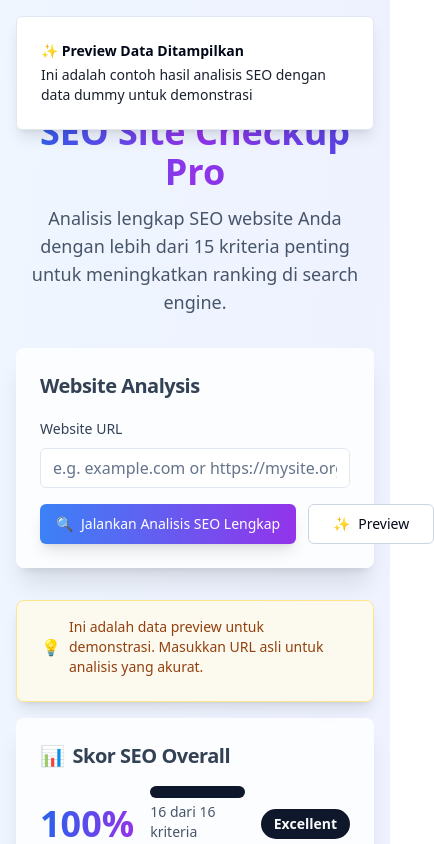
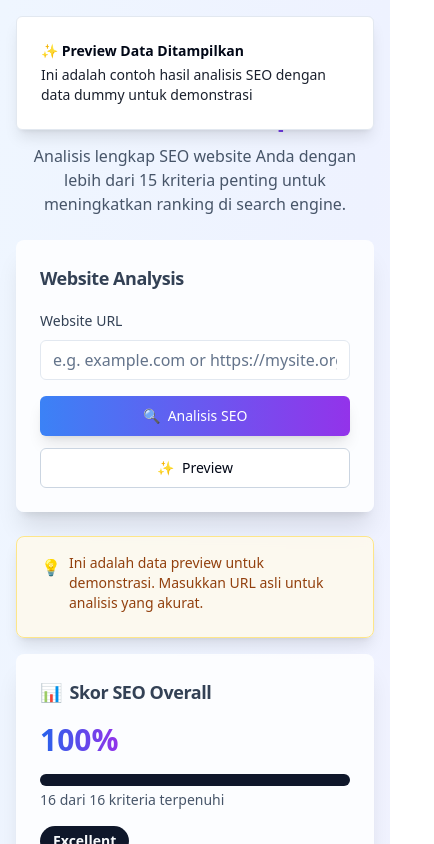
Before and after one commit to rfq13/seo-wizard-insights-check, a React (Vite) app: page /seo-checkup in a window 390 px wide. Both pictures are taken after a click on the button "✨ Preview". Shown: the top 844 px of the page, 434 px wide, since content can reach past the window. Built offline with nearby package versions, Linux system fonts and the light colour scheme.

Commit message:
Fix: Ensure responsive design
Make the SEO Checkup page responsive across different screen sizes.

```diff
--- a/src/pages/SeoCheckup.tsx
+++ b/src/pages/SeoCheckup.tsx
@@ -328,24 +328,24 @@ export default function SeoCheckup() {
   return (
     <div className="min-h-screen bg-gradient-to-br from-blue-50 via-indigo-50 to-purple-50 dark:from-slate-900 dark:via-slate-800 dark:to-slate-900 flex flex-col items-center px-4 py-8">
       <ThemeToggle />
-      <div className="max-w-4xl w-full mx-auto">
+      <div className="max-w-6xl w-full mx-auto">
         {/* Header Section */}
-        <div className="text-center mb-8 animate-fade-in">
-          <div className="inline-flex items-center justify-center w-16 h-16 bg-gradient-to-r from-blue-500 to-purple-600 rounded-2xl mb-4 shadow-lg">
-            <span className="text-2xl">🚀</span>
+        <div className="text-center mb-6 md:mb-8 animate-fade-in">
+          <div className="inline-flex items-center justify-center w-12 h-12 md:w-16 md:h-16 bg-gradient-to-r from-blue-500 to-purple-600 rounded-2xl mb-4 shadow-lg">
+            <span className="text-xl md:text-2xl">🚀</span>
           </div>
-          <h1 className="text-4xl md:text-5xl font-bold bg-gradient-to-r from-blue-600 via-purple-600 to-indigo-600 bg-clip-text text-transparent mb-3">
+          <h1 className="text-3xl md:text-4xl lg:text-5xl font-bold bg-gradient-to-r from-blue-600 via-purple-600 to-indigo-600 bg-clip-text text-transparent mb-3">
             SEO Site Checkup Pro
           </h1>
-          <p className="text-lg text-slate-600 dark:text-slate-300 max-w-md mx-auto">
+          <p className="text-base md:text-lg text-slate-600 dark:text-slate-300 max-w-md mx-auto px-4">
             Analisis lengkap SEO website Anda dengan lebih dari 15 kriteria penting untuk meningkatkan ranking di search engine.
           </p>
         </div>
 
         {/* Form Card */}
-        <Card className="mb-8 shadow-xl border-0 bg-white/80 dark:bg-slate-800/80 backdrop-blur-sm">
+        <Card className="mb-6 md:mb-8 shadow-xl border-0 bg-white/80 dark:bg-slate-800/80 backdrop-blur-sm">
           <CardHeader className="pb-4">
-            <CardTitle className="text-xl text-slate-700 dark:text-slate-200">Website Analysis</CardTitle>
+            <CardTitle className="text-lg md:text-xl text-slate-700 dark:text-slate-200">Website Analysis</CardTitle>
           </CardHeader>
           <CardContent>
             <form onSubmit={handleCheck} className="space-y-4">
@@ -363,7 +363,7 @@ export default function SeoCheckup() {
                   className="mt-2 border-slate-200 dark:border-slate-600 focus:border-blue-500 focus:ring-blue-500"
                 />
               </div>
-              <div className="flex gap-3">
+              <div className="flex flex-col sm:flex-row gap-3">
                 <Button
                   type="submit"
                   disabled={loading}
@@ -372,12 +372,14 @@ export default function SeoCheckup() {
                   {loading ? (
                     <div className="flex items-center gap-2">
                       <div className="w-4 h-4 border-2 border-white/30 border-t-white rounded-full animate-spin"></div>
-                      Menganalisis...
+                      <span className="hidden sm:inline">Menganalisis...</span>
+                      <span className="sm:hidden">Analisis...</span>
                     </div>
                   ) : (
                     <div className="flex items-center gap-2">
                       <span>🔍</span>
-                      Jalankan Analisis SEO Lengkap
+                      <span className="hidden sm:inline">Jalankan Analisis SEO Lengkap</span>
+                      <span className="sm:hidden">Analisis SEO</span>
                     </div>
                   )}
                 </Button>
@@ -386,7 +388,7 @@ export default function SeoCheckup() {
                   onClick={handlePreview}
                   disabled={loading}
                   variant="outline"
-                  className="px-6 border-slate-300 dark:border-slate-600 hover:bg-slate-50 dark:hover:bg-slate-700 transition-all duration-200"
+                  className="sm:px-6 border-slate-300 dark:border-slate-600 hover:bg-slate-50 dark:hover:bg-slate-700 transition-all duration-200"
                 >
                   <div className="flex items-center gap-2">
                     <span>✨</span>
@@ -402,8 +404,8 @@ export default function SeoCheckup() {
         {showPreview && (
           <Card className="mb-4 animate-fade-in shadow-lg border-amber-200 dark:border-amber-800 bg-amber-50/80 dark:bg-amber-900/20 backdrop-blur-sm">
             <CardContent className="pt-4">
-              <div className="flex items-center gap-2 text-amber-800 dark:text-amber-200">
-                <span>💡</span>
+              <div className="flex items-start gap-2 text-amber-800 dark:text-amber-200">
+                <span className="mt-0.5">💡</span>
                 <span className="text-sm font-medium">
                   Ini adalah data preview untuk demonstrasi. Masukkan URL asli untuk analisis yang akurat.
                 </span>
@@ -414,19 +416,19 @@ export default function SeoCheckup() {
 
         {/* SEO Score Card */}
         {seoScore && (
-          <Card className="mb-8 animate-fade-in shadow-xl border-0 bg-white/80 dark:bg-slate-800/80 backdrop-blur-sm">
+          <Card className="mb-6 md:mb-8 animate-fade-in shadow-xl border-0 bg-white/80 dark:bg-slate-800/80 backdrop-blur-sm">
             <CardHeader className="pb-4">
-              <CardTitle className="text-xl text-slate-700 dark:text-slate-200 flex items-center gap-2">
+              <CardTitle className="text-lg md:text-xl text-slate-700 dark:text-slate-200 flex items-center gap-2">
                 <span>📊</span>
                 Skor SEO Overall
               </CardTitle>
             </CardHeader>
             <CardContent>
-              <div className="flex items-center gap-4 mb-4">
-                <div className="text-4xl font-bold bg-gradient-to-r from-blue-600 to-purple-600 bg-clip-text text-transparent">
+              <div className="flex flex-col sm:flex-row items-start sm:items-center gap-4 mb-4">
+                <div className="text-3xl md:text-4xl font-bold bg-gradient-to-r from-blue-600 to-purple-600 bg-clip-text text-transparent">
                   {seoScore.percentage}%
                 </div>
-                <div className="flex-1">
+                <div className="flex-1 w-full sm:w-auto">
                   <Progress value={seoScore.percentage} className="h-3" />
                   <p className="text-sm text-slate-600 dark:text-slate-400 mt-1">
                     {seoScore.score} dari {seoScore.total} kriteria terpenuhi
@@ -450,11 +452,11 @@ export default function SeoCheckup() {
 
         {/* Results Section - Grouped by Category */}
         {groupedResults && (
-          <div className="space-y-6 animate-fade-in">
+          <div className="space-y-4 md:space-y-6 animate-fade-in">
             {Object.entries(groupedResults).map(([category, categoryResults]) => (
               <Card key={category} className="shadow-xl border-0 bg-white/80 dark:bg-slate-800/80 backdrop-blur-sm">
                 <CardHeader className="pb-4">
-                  <CardTitle className="text-lg text-slate-700 dark:text-slate-200 flex items-center gap-2">
+                  <CardTitle className="text-base md:text-lg text-slate-700 dark:text-slate-200 flex items-center gap-2">
                     <span>
                       {category === "Basic" && "🔒"}
                       {category === "Performance" && "⚡"}
@@ -476,13 +478,13 @@ export default function SeoCheckup() {
                   </CardTitle>
                 </CardHeader>
                 <CardContent>
-                  <div className="overflow-hidden rounded-lg border border-slate-200 dark:border-slate-600">
+                  <div className="overflow-x-auto rounded-lg border border-slate-200 dark:border-slate-600">
                     <Table>
                       <TableHeader>
                         <TableRow className="bg-gradient-to-r from-slate-50 to-slate-100 dark:from-slate-700 dark:to-slate-600">
-                          <TableHead className="font-semibold text-slate-700 dark:text-slate-200">Check</TableHead>
-                          <TableHead className="font-semibold text-slate-700 dark:text-slate-200">Result</TableHead>
-                          <TableHead className="font-semibold text-slate-700 dark:text-slate-200">Status</TableHead>
+                          <TableHead className="font-semibold text-slate-700 dark:text-slate-200 text-sm md:text-base min-w-[120px]">Check</TableHead>
+                          <TableHead className="font-semibold text-slate-700 dark:text-slate-200 text-sm md:text-base min-w-[150px]">Result</TableHead>
+                          <TableHead className="font-semibold text-slate-700 dark:text-slate-200 text-sm md:text-base min-w-[100px]">Status</TableHead>
                         </TableRow>
                       </TableHeader>
                       <TableBody>
@@ -495,23 +497,25 @@ export default function SeoCheckup() {
                                 : "bg-gradient-to-r from-red-50 to-rose-50 dark:from-red-900/20 dark:to-rose-900/20 border-l-4 border-l-red-500"
                             } hover:opacity-80 transition-opacity`}
                           >
-                            <TableCell className="font-medium text-slate-700 dark:text-slate-200">{row.label}</TableCell>
-                            <TableCell className="text-slate-600 dark:text-slate-300">{row.value}</TableCell>
-                            <TableCell>
-                              <span className={`inline-flex items-center gap-2 px-3 py-1.5 rounded-full text-sm font-semibold ${
+                            <TableCell className="font-medium text-slate-700 dark:text-slate-200 text-sm md:text-base p-3 md:p-4">{row.label}</TableCell>
+                            <TableCell className="text-slate-600 dark:text-slate-300 text-sm md:text-base p-3 md:p-4 break-words">{row.value}</TableCell>
+                            <TableCell className="p-3 md:p-4">
+                              <span className={`inline-flex items-center gap-1.5 md:gap-2 px-2 md:px-3 py-1 md:py-1.5 rounded-full text-xs md:text-sm font-semibold ${
                                 row.ok
                                   ? "bg-emerald-100 text-emerald-800 dark:bg-emerald-900/50 dark:text-emerald-200"
                                   : "bg-red-100 text-red-800 dark:bg-red-900/50 dark:text-red-200"
                               }`}>
                                 {row.ok ? (
                                   <>
-                                    <CheckCircle className="w-4 h-4" />
-                                    Pass
+                                    <CheckCircle className="w-3 h-3 md:w-4 md:h-4" />
+                                    <span className="hidden sm:inline">Pass</span>
+                                    <span className="sm:hidden">✓</span>
                                   </>
                                 ) : (
                                   <>
-                                    <AlertTriangle className="w-4 h-4" />
-                                    Warn
+                                    <AlertTriangle className="w-3 h-3 md:w-4 md:h-4" />
+                                    <span className="hidden sm:inline">Warn</span>
+                                    <span className="sm:hidden">!</span>
                                   </>
                                 )}
                               </span>
@@ -529,19 +533,19 @@ export default function SeoCheckup() {
             {detailResults && detailResults.length > 0 && (
               <Card className="shadow-xl border-0 bg-white/80 dark:bg-slate-800/80 backdrop-blur-sm">
                 <CardHeader className="pb-4">
-                  <CardTitle className="text-lg text-slate-700 dark:text-slate-200 flex items-center gap-2">
+                  <CardTitle className="text-base md:text-lg text-slate-700 dark:text-slate-200 flex items-center gap-2">
                     <span>📋</span>
                     Content Details
                   </CardTitle>
                 </CardHeader>
                 <CardContent>
-                  <div className="overflow-hidden rounded-lg border border-slate-200 dark:border-slate-600">
+                  <div className="overflow-x-auto rounded-lg border border-slate-200 dark:border-slate-600">
                     <Table>
                       <TableHeader>
                         <TableRow className="bg-gradient-to-r from-slate-50 to-slate-100 dark:from-slate-700 dark:to-slate-600">
-                          <TableHead className="font-semibold text-slate-700 dark:text-slate-200">Element</TableHead>
-                          <TableHead className="font-semibold text-slate-700 dark:text-slate-200">Content</TableHead>
-                          <TableHead className="font-semibold text-slate-700 dark:text-slate-200">Status</TableHead>
+                          <TableHead className="font-semibold text-slate-700 dark:text-slate-200 text-sm md:text-base min-w-[120px]">Element</TableHead>
+                          <TableHead className="font-semibold text-slate-700 dark:text-slate-200 text-sm md:text-base min-w-[200px]">Content</TableHead>
+                          <TableHead className="font-semibold text-slate-700 dark:text-slate-200 text-sm md:text-base min-w-[100px]">Status</TableHead>
                         </TableRow>
                       </TableHeader>
                       <TableBody>
@@ -554,23 +558,25 @@ export default function SeoCheckup() {
                                 : "bg-gradient-to-r from-red-50 to-rose-50 dark:from-red-900/20 dark:to-rose-900/20 border-l-4 border-l-red-500"
                             } hover:opacity-80 transition-opacity`}
                           >
-                            <TableCell className="font-medium text-slate-700 dark:text-slate-200">{row.label}</TableCell>
-                            <TableCell className="text-slate-600 dark:text-slate-300 max-w-md">{row.value}</TableCell>
-                            <TableCell>
-                              <span className={`inline-flex items-center gap-2 px-3 py-1.5 rounded-full text-sm font-semibold ${
+                            <TableCell className="font-medium text-slate-700 dark:text-slate-200 text-sm md:text-base p-3 md:p-4">{row.label}</TableCell>
+                            <TableCell className="text-slate-600 dark:text-slate-300 text-sm md:text-base p-3 md:p-4 max-w-xs md:max-w-md break-words">{row.value}</TableCell>
+                            <TableCell className="p-3 md:p-4">
+                              <span className={`inline-flex items-center gap-1.5 md:gap-2 px-2 md:px-3 py-1 md:py-1.5 rounded-full text-xs md:text-sm font-semibold ${
                                 row.ok
                                   ? "bg-emerald-100 text-emerald-800 dark:bg-emerald-900/50 dark:text-emerald-200"
                                   : "bg-red-100 text-red-800 dark:bg-red-900/50 dark:text-red-200"
                               }`}>
                                 {row.ok ? (
                                   <>
-                                    <CheckCircle className="w-4 h-4" />
-                                    Pass
+                                    <CheckCircle className="w-3 h-3 md:w-4 md:h-4" />
+                                    <span className="hidden sm:inline">Pass</span>
+                                    <span className="sm:hidden">✓</span>
                                   </>
                                 ) : (
                                   <>
-                                    <AlertTriangle className="w-4 h-4" />
-                                    Warn
+                                    <AlertTriangle className="w-3 h-3 md:w-4 md:h-4" />
+                                    <span className="hidden sm:inline">Warn</span>
+                                    <span className="sm:hidden">!</span>
                                   </>
                                 )}
                               </span>
@@ -589,7 +595,7 @@ export default function SeoCheckup() {
                 <span>💡</span>
                 <strong>Tips untuk meningkatkan SEO:</strong>
               </p>
-              <ul className="text-xs text-slate-600 dark:text-slate-400 space-y-1">
+              <ul className="text-xs md:text-sm text-slate-600 dark:text-slate-400 space-y-1">
                 <li>• Pastikan setiap halaman memiliki title tag dan meta description yang unik</li>
                 <li>• Gunakan struktur heading (H1, H2, H3) yang logis dan hierarkis</li>
                 <li>• Tambahkan alt text pada semua gambar untuk aksesibilitas</li>
```
